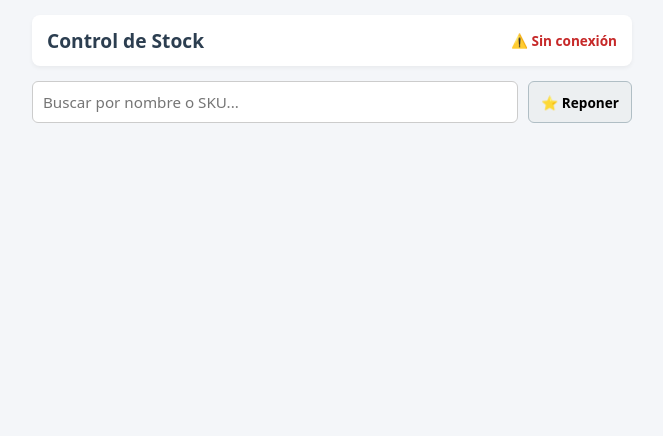
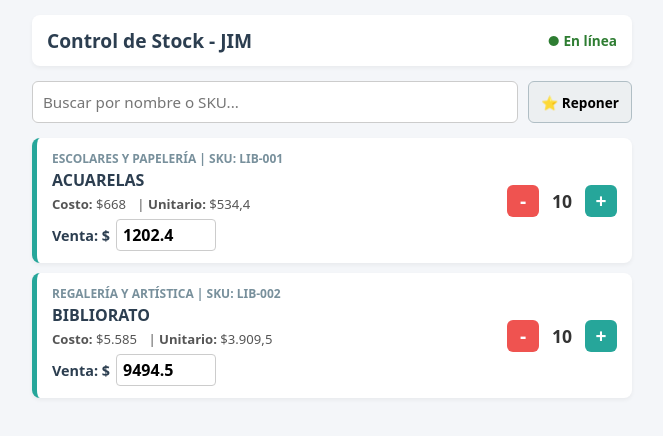
Before and after one commit to Marvin-894/Libreria-stock, a plain HTML site: page index.html in a window 1280 px wide. Shown: the whole page, without its empty margins (308-971 px from the left). Drawn offline with Linux system fonts and the light colour scheme; no server answers.

Commit message:
Update index.html

```diff
--- a/index.html
+++ b/index.html
@@ -40,7 +40,7 @@
 
   <div class="container">
     <header>
-      <h1>Control de Stock</h1>
+      <h1>Control de Stock - JIM</h1>
       <span id="sync-status">⌛ Cargando...</span>
     </header>
 
@@ -53,12 +53,6 @@
   </div>
 
   <script>
-    const CONFIG = {
-      OWNER: 'Marvin-894',
-      REPO: 'control-stock',
-      FILE: 'stock.json'
-    };
-
     let productos = [];
     let soloFaltantes = false;
 
@@ -75,24 +69,14 @@
     async function cargarStock() {
       setStatus('⌛ Cargando...', 'saving');
 
-      const rawUrl = `https://raw.githubusercontent.com/${CONFIG.OWNER}/${CONFIG.REPO}/main/${CONFIG.FILE}?t=${Date.now()}`;
-      const apiUrl = `https://api.github.com/repos/${CONFIG.OWNER}/${CONFIG.REPO}/contents/${CONFIG.FILE}`;
+      // Carga directa mediante ruta relativa con prevención de caché
+      const localUrl = `./stock.json?t=${Date.now()}`;
 
       try {
-        let res = await fetch(rawUrl);
-        if (!res.ok) {
-          res = await fetch(apiUrl);
-        }
-        if (!res.ok) throw new Error('No se pudo acceder al archivo público');
+        const res = await fetch(localUrl);
+        if (!res.ok) throw new Error('No se encontró el archivo stock.json');
 
-        const contentType = res.headers.get('content-type');
-        if (contentType && contentType.includes('application/json')) {
-          productos = await res.json();
-        } else {
-          const data = await res.json();
-          const decodedContent = decodeURIComponent(escape(atob(data.content)));
-          productos = JSON.parse(decodedContent);
-        }
+        productos = await res.json();
 
         setStatus('● En línea', 'ok');
         render();
@@ -198,7 +182,6 @@
 
     if (searchInput) searchInput.addEventListener('input', render);
 
-    // Inicia la carga al renderizar la página
     document.addEventListener('DOMContentLoaded', cargarStock);
   </script>
 </body>
```
